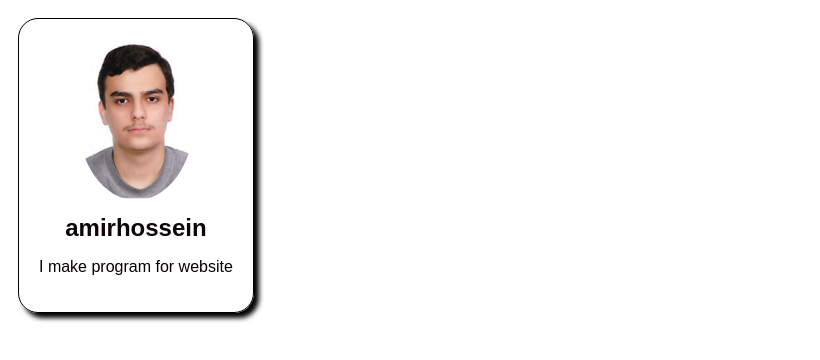
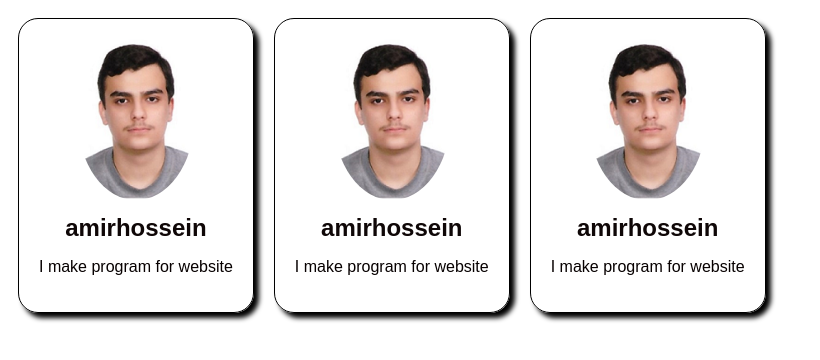
Before and after one commit to amirhoprogrammer/my-react-bro, a React (Vite) app: page /card in a window 1280 px wide. Shown: the top 360 px of the page, without its empty margins (0-820 px from the left). Built offline with nearby package versions, Linux system fonts and the light colour scheme.

Commit message:
add Cards and edit in it

```diff
--- a/src/App.jsx
+++ b/src/App.jsx
@@ -2,7 +2,7 @@
 //import "./App.css";
 import "./index.css";
 import Food from "./Food.jsx";
-import Card from "./Card.jsx";
+import Card from "./Cards/Card.jsx";
 import Button1 from "./Button/Button1.jsx";
 import Button2 from "./Button2.jsx";
 import Student from "./Student.jsx";
@@ -18,6 +18,7 @@ import MyComponentArrayObject from "./MyComponentArrayObject.jsx";
 import UseEffect from "./UseEffect.jsx";
 import ToDoList from "./ToDoList.jsx";
 import ProfilePicture from "./ProfilePicture.jsx";
+import Cards from "./Cards/Cards.jsx";
 import { Link, Navigate, Route, Routes } from "react-router-dom";
 import Home from "./Home.jsx";
 function App() {
@@ -38,9 +39,6 @@ function App() {
   return (
     <>
       {/*
-      <Card />
-      <Card />
-      <Card />
       <Student name="Ali" age={34} isStudent={true} />
       <UserGreeting IsLoggedIn={true} username="AmirHossein" />
       <UserGreeting IsLoggedIn={false} username="AmirHessam" />
@@ -53,7 +51,7 @@ function App() {
       <Routes>
         <Route path="/" element={<Home />} />
         <Route path="/food" element={<Food />} />
-        <Route path="/card" element={<Card />} />
+        <Route path="/card" element={<Cards />} />
         <Route path="/button1" element={<Button1 />} />
         <Route path="/student" element={<Student />} />
         <Route path="/usergreeting" element={<UserGreeting />} />
--- a/src/Card.jsx
+++ b/src/Cards/Card.jsx
@@ -1,5 +1,5 @@
-import Picamir from "./assets/Picamir.png";
-import "./index.css";
+import Picamir from "../assets/Picamir.png";
+import "../index.css";
 function Card() {
   return (
     <div className="Card">
--- /dev/null
+++ b/src/Cards/Cards.jsx
@@ -0,0 +1,12 @@
+import Card from "./Card.jsx";
+import "./card.css";
+function Cards() {
+  return (
+    <div className="card">
+      <Card />
+      <Card />
+      <Card />
+    </div>
+  );
+}
+export default Cards;
--- /dev/null
+++ b/src/Cards/card.css
@@ -0,0 +1,3 @@
+.card {
+  display: flex;
+}
```
